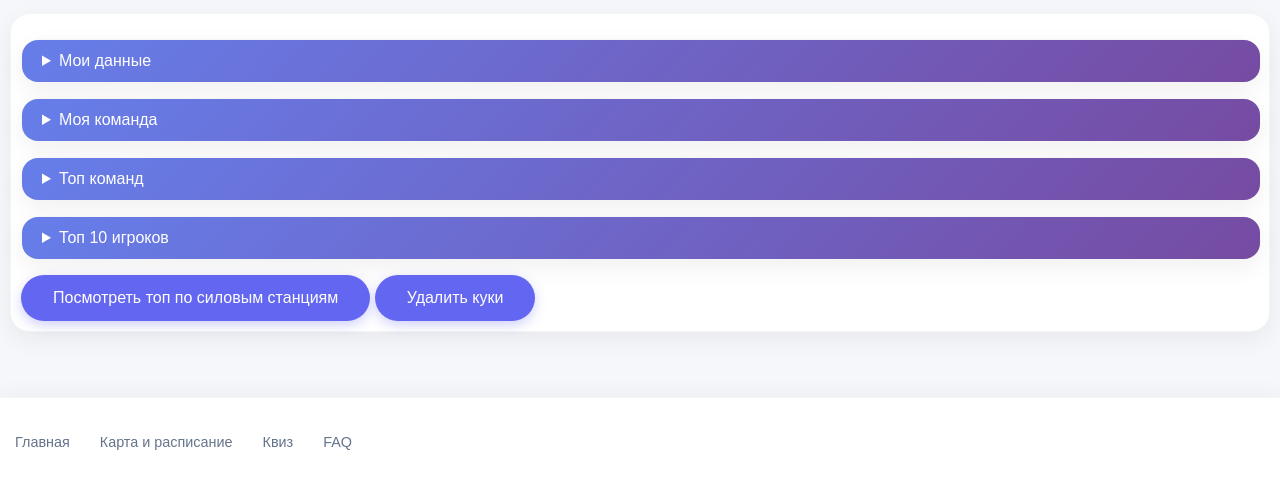
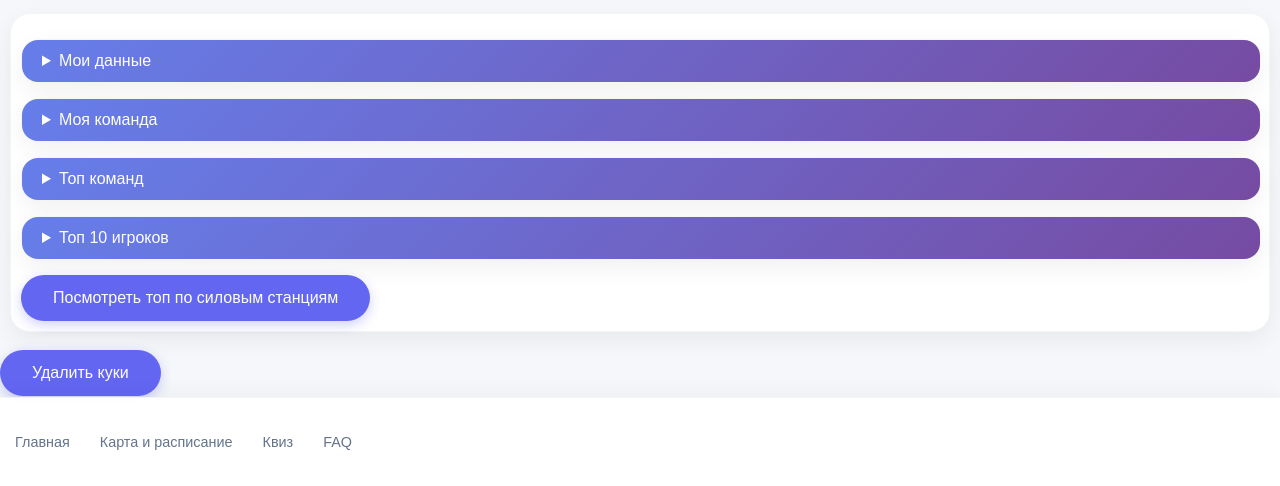
Before and after one commit to Laterner/laterner.github.io, a Python web app: template new_bot/api/templates/index.html in a window 1280 px wide. Shown: the part 990-1476 px from the top of the page. Run offline with Jinja, Linux system fonts and the light colour scheme; the template is opened without the code that fills it, so the values that code supplies are empty; some libraries are stand-ins or nearby versions.

Commit message:
Update index.html

```diff
--- a/new_bot/api/templates/index.html
+++ b/new_bot/api/templates/index.html
@@ -78,9 +78,11 @@
     </details>
 
     <a class="btn btn-primary" href="/kings_top">Посмотреть топ по силовым станциям</a>
-    <button class="btn btn-primary" onclick="delete_coockies()"> Удалить куки</button>
+
+
 </div>
-
+<br>
+<button class="btn btn-primary" onclick="delete_coockies()" style="margin: 0px; auto"> Удалить куки</button>
 <script>
     function delete_coockies(){
         let responce = fetch("/tg_auth_delete", {
```
